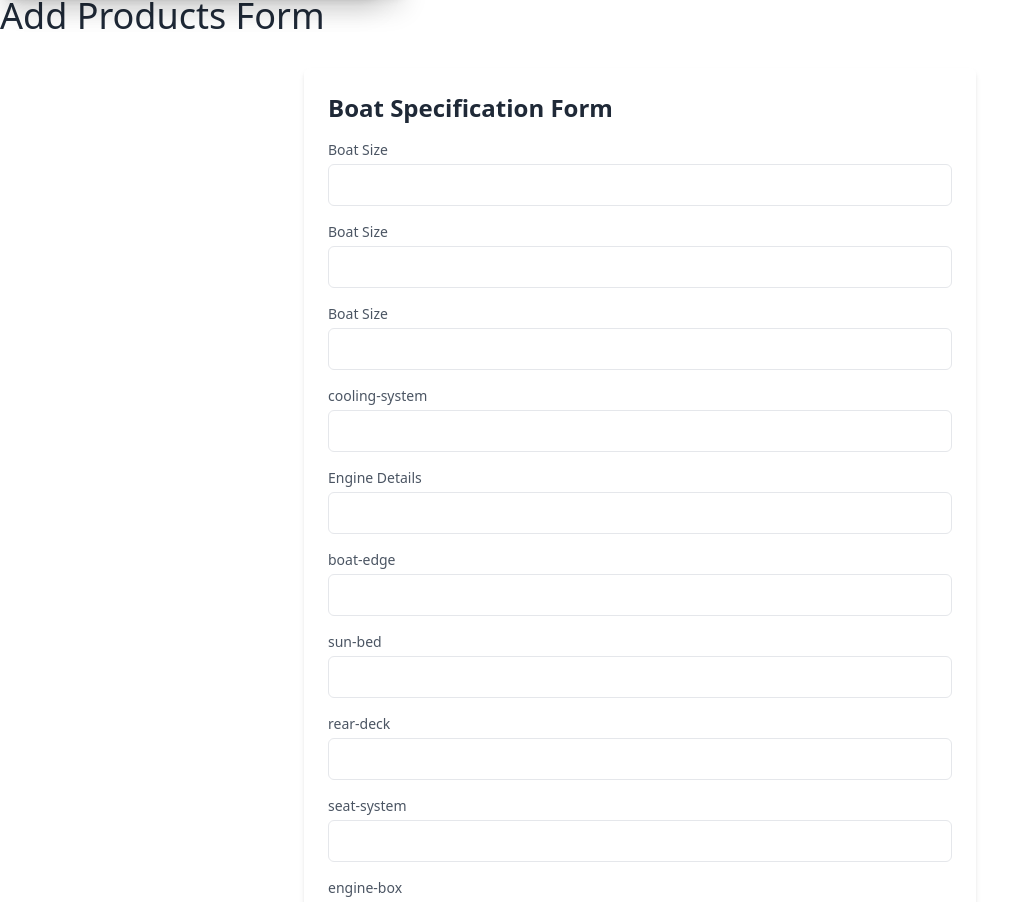
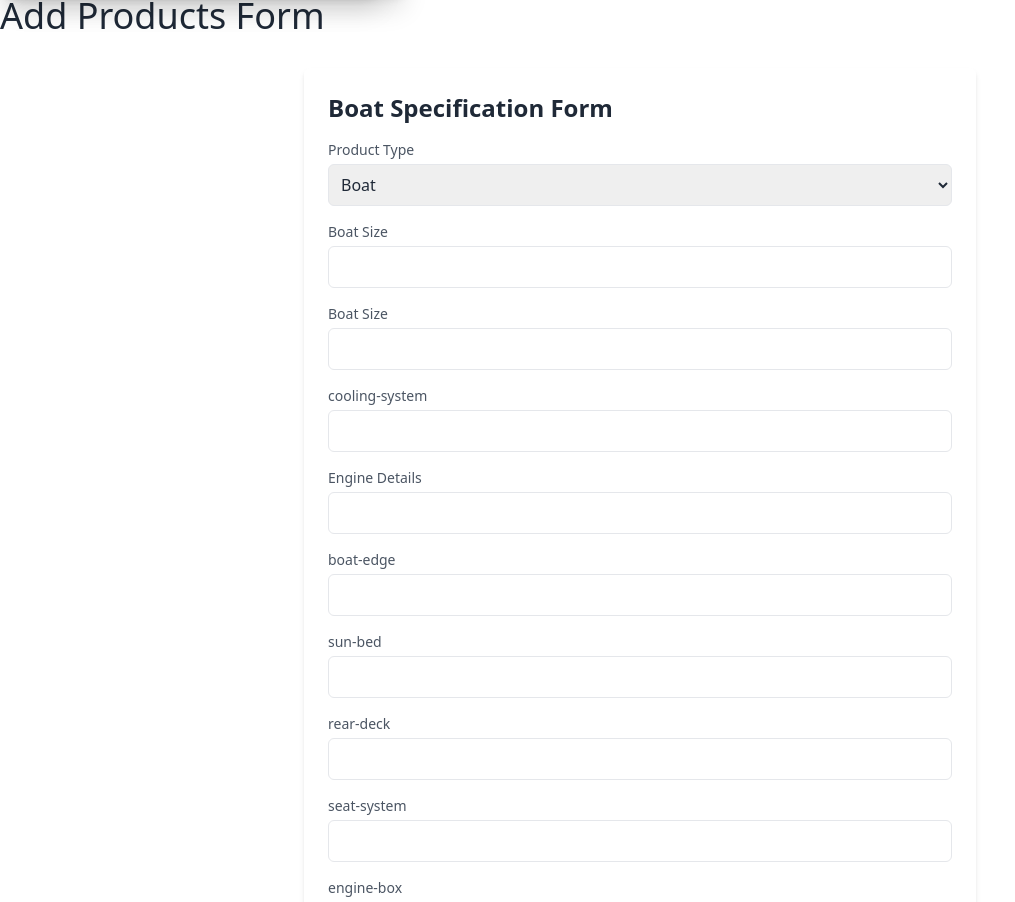
Before and after one commit to jhtanjim/JRJBD-CLIENT, a React (Vite) app: page / in a window 1280 px wide. Shown: the part 2758-3660 px from the top of the page, without its empty margins (0-1015 px from the left). Built offline with nearby package versions, Linux system fonts and the light colour scheme; no server answers.

Commit message:
added category

```diff
--- a/src/Pages/AddProducts/AddProducts.jsx
+++ b/src/Pages/AddProducts/AddProducts.jsx
@@ -33,17 +33,19 @@ const AddProducts = () => {
 
 
       <div className="mb-4">
-        <label htmlFor="boat-size" className="block text-sm font-medium text-gray-600">
-          Boat Size
-        </label>
-        <input
-          type="text"
-          id="boat-size"
-          name="boat-size"
-          className="mt-1 p-2 border rounded-md w-full"
-          {...register('boatSize')}
-        />
-      </div>
+            <label htmlFor="category" className="block text-sm font-medium text-gray-600">
+              Product Type
+            </label>
+            <select
+              id="category"
+              name="category"
+              className="mt-1 p-2 border rounded-md w-full"
+              {...register('category')}
+            >
+              <option value="boat">Boat</option>
+              <option value="engine">Engine</option>
+            </select>
+          </div>
 
       {/* ... Repeat for other form fields ... */}
 
--- a/src/Routes/Routes.jsx
+++ b/src/Routes/Routes.jsx
@@ -11,10 +11,6 @@ const router = createBrowserRouter([
       {
         path: "/",
         element: <Home></Home>,
-      },
-      {
-        path: "add-products",
-        element: <AddProducts></AddProducts>
       }
     ],
   },
```
